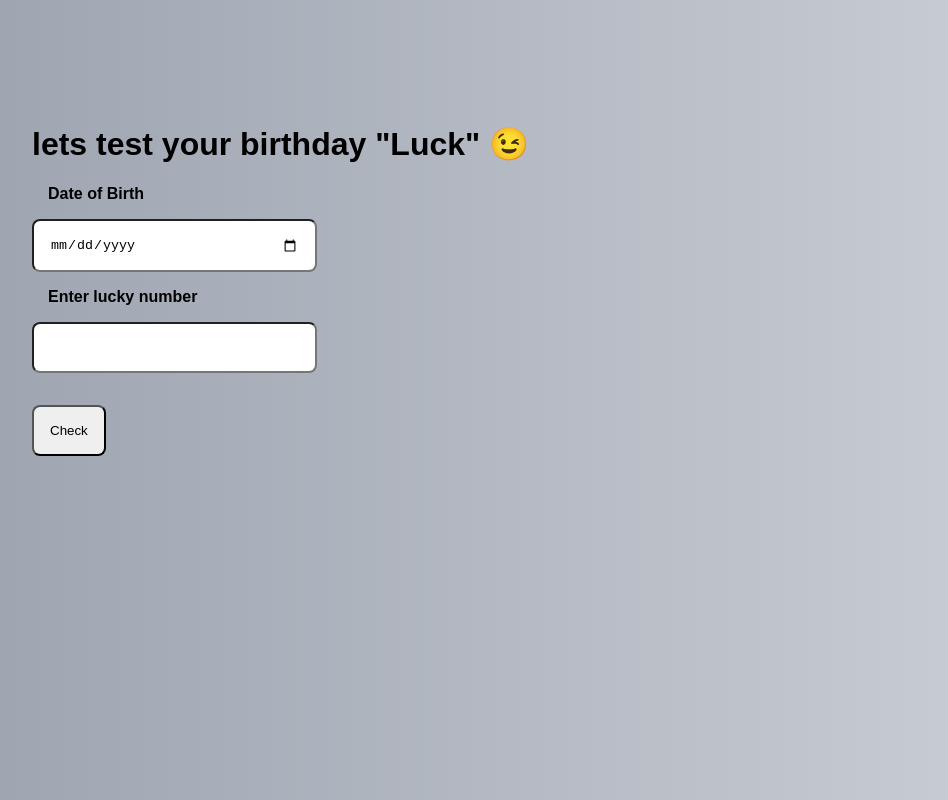
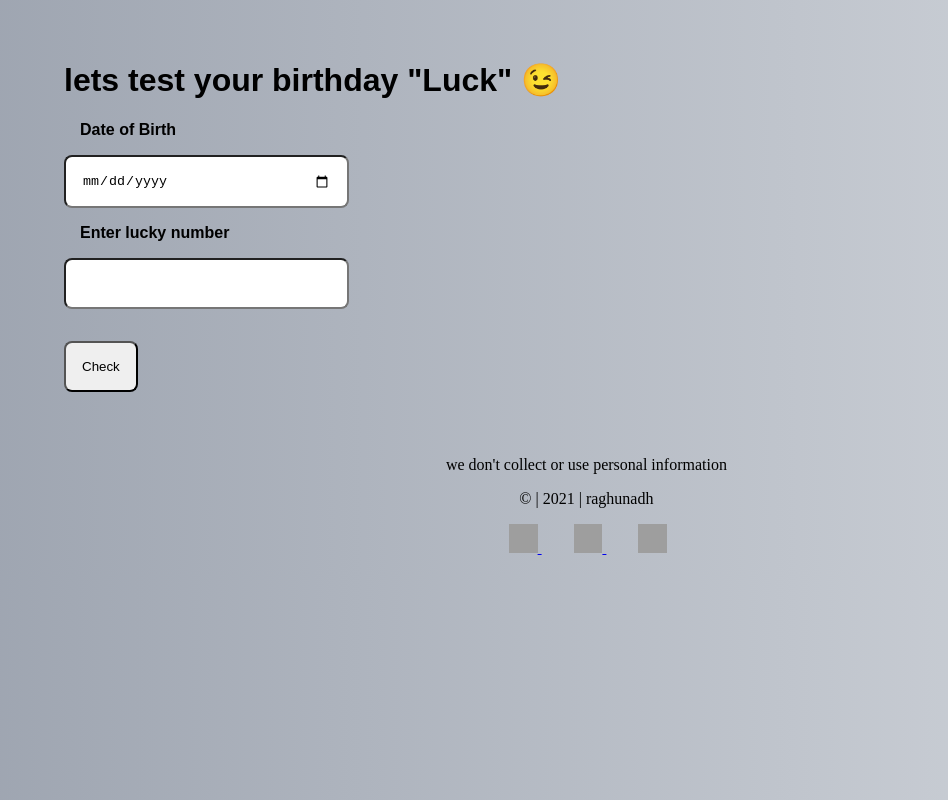
Before and after one commit to raghunadh-g/markEleven, a plain HTML site: page index.html in a window 1280 px wide. Shown: the whole page, without its empty margins (72-1020 px from the left). Drawn offline with Linux system fonts and the light colour scheme; grey boxes are pictures that could not be loaded.

Commit message:
add footer

```diff
--- a/app.js
+++ b/app.js
@@ -5,6 +5,7 @@ var button = document.querySelector("#check");
 var dateField = document.querySelector(".bday");
 var luckField = document.querySelector(".luckyNum");
 var outputField = document.querySelector("#successMsg");
+var container = document.querySelector(".aside");
 
 button.addEventListener("click", function () {
   var userDate = dateField.value.toString().replaceAll("-", "");
@@ -14,16 +15,13 @@ button.addEventListener("click", function () {
     datesum = datesum + parseInt(userDate[i]);
   }
   var sum = datesum;
-  console.log("datesum", datesum);
   for (let i = 0; i < luckyNum.length; i++) {
     sum = sum + parseInt(luckyNum[i]);
   }
-  console.log("sum", sum);
+
   if (sum % Number(luckyNum) !== 0) {
-    console.log("in else block");
     outputField.innerText = badluckMsge;
   } else {
-    console.log("in if block");
     outputField.innerText = luckMsg;
   }
 });
--- a/index.html
+++ b/index.html
@@ -28,6 +28,23 @@
                 </h1>
             </div>
         </div>
+
+        <footer>
+          <p class="copyright">we don't collect or use personal information</p>
+          <div class="copyright">© | 2021 | raghunadh</div>
+          <ul>
+            <li><a href="https://github.com/raghunadh-g">
+              <img src="https://build-is-your-birthday-lucky.netlify.app/images/github.svg" alt="">
+            </a></li>
+
+            <li><a href="https://twitter.com/Raghuna72909860">
+              <img src="https://build-is-your-birthday-lucky.netlify.app/images/twitter.svg" alt="">
+            </a></li>
+            <li><a href="https://www.instagram.com/raghunadh_g/">
+              <img src="https://build-is-your-birthday-lucky.netlify.app/images/instagram.svg" alt="">
+            </a></li>
+          </ul>
+        </footer>
     <script src="app.js"></script>
   </body>
 </html>
--- a/styles.css
+++ b/styles.css
@@ -6,12 +6,13 @@ body {
   font-family: sans-serif;
   max-width: 70%;
   float: left;
-  margin: 6rem;
+  margin: 2rem 8rem;
   /* background-color: red; */
 }
 
 .aside {
-  margin: 12rem 6rem;
+  margin: 8rem 6rem;
+  max-width: 30%;
   float: left;
   /* background-color: yellow; */
 }
@@ -42,3 +43,27 @@ input {
   padding: 1rem;
   outline: none;
 }
+
+footer {
+  clear: both;
+  display: block;
+  width: 50%;
+  margin: 1rem auto;
+  text-align: center;
+}
+
+img {
+  width: 1.8rem;
+  height: 1.8rem;
+}
+
+li {
+  list-style-type: none;
+  display: inline;
+  padding: 1rem;
+}
+
+.copyright {
+  text-align: center;
+  margin-left: 2.3rem;
+}
```
